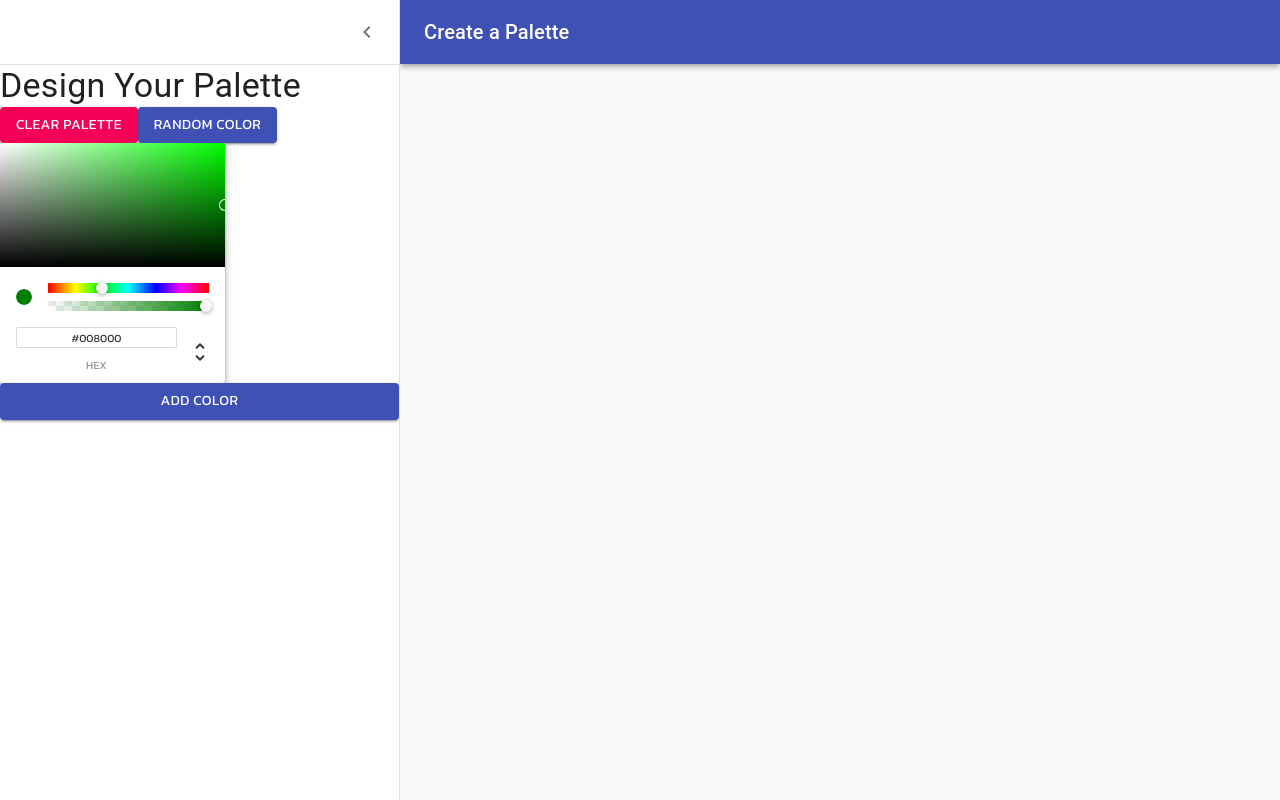
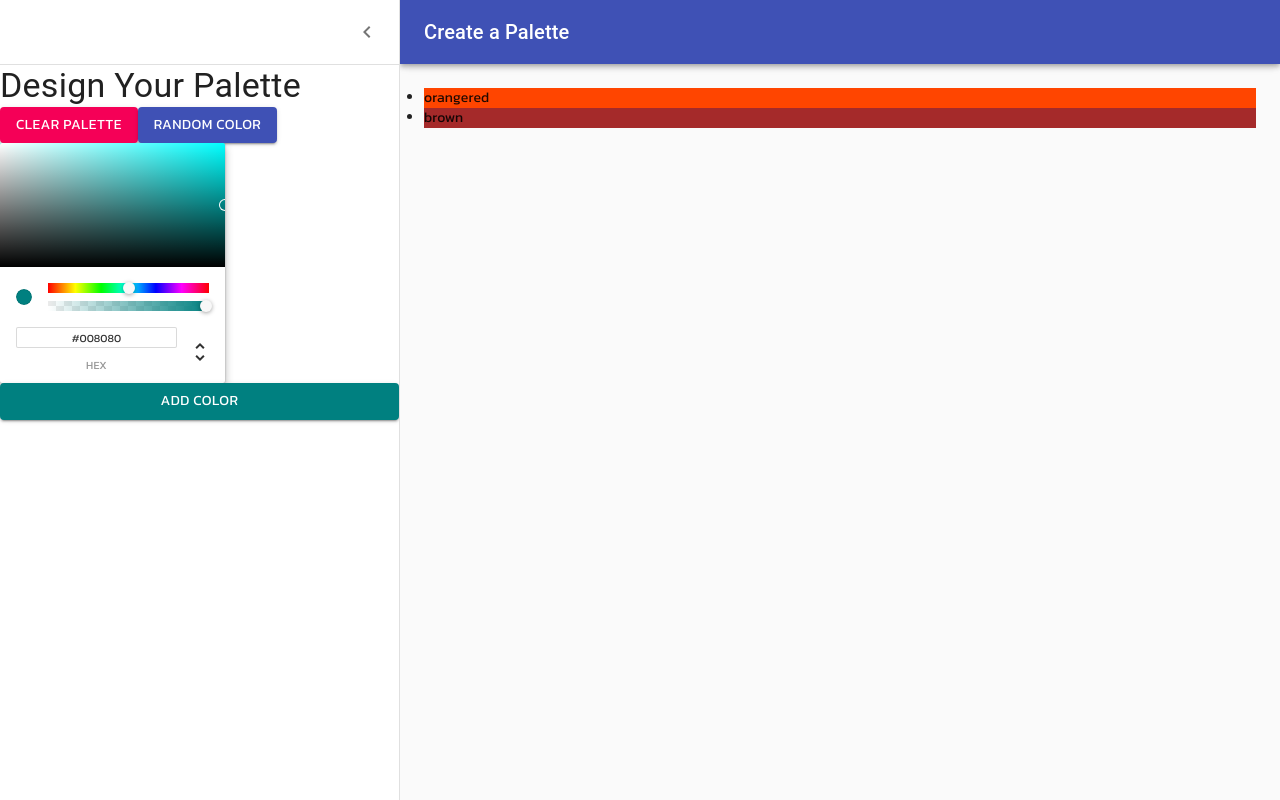
Before and after one commit to David-mwendwa/color-picker, a React (Create React App) app: page /palette/new in a window 1280 px wide. Both pictures are taken after a click on the button "open drawer". Built offline with nearby package versions, Linux system fonts and the light colour scheme.

Commit message:
feat: connect colorPicker to button

```diff
--- a/src/NewPaletteForm.js
+++ b/src/NewPaletteForm.js
@@ -1,4 +1,4 @@
-import React from 'react';
+import React, {useState} from 'react';
 import clsx from 'clsx';
 import { makeStyles, useTheme } from '@material-ui/core/styles';
 import Drawer from '@material-ui/core/Drawer';
@@ -76,7 +76,9 @@ const styles = makeStyles((theme) => ({
 const NewPaletteForm = () => {
   const classes = styles();
   const theme = useTheme();
-  const [open, setOpen] = React.useState(false);
+  const [open, setOpen] = useState(false);
+  const [currentColor, setCurrentColor] = useState('teal');
+  const [colors, setColors] = useState(['orangered', 'brown']);
 
   const handleDrawerOpen = () => {
     setOpen(true);
@@ -85,6 +87,14 @@ const NewPaletteForm = () => {
   const handleDrawerClose = () => {
     setOpen(false);
   };
+
+  const updateCurrentColor = (newColor) => {
+    setCurrentColor(newColor.hex)
+  }
+
+  const addNewColor = () => {
+    setColors([...colors, currentColor])
+  }
 
   return (
     <div className={classes.root}>
@@ -136,16 +146,21 @@ const NewPaletteForm = () => {
           </Button>
         </div>
         <ChromePicker
-          color='green'
-          onChangeComplete={(newColor) => console.log(newColor)}
+          color={currentColor}
+          onChangeComplete={updateCurrentColor}
         />
-        <Button variant="contained" color="primary">Add Color</Button>
+        <Button variant="contained" color="primary" style={{backgroundColor: currentColor}} onClick={addNewColor}>Add Color</Button>
       </Drawer>
       <main
         className={clsx(classes.content, {
           [classes.contentShift]: open,
         })}>
         <div className={classes.drawerHeader} />
+        <ul>
+          {colors.map(color => (
+            <li style={{backgroundColor: color}}>{color}</li>
+          ))}
+        </ul>
       </main>
     </div>
   );
```
